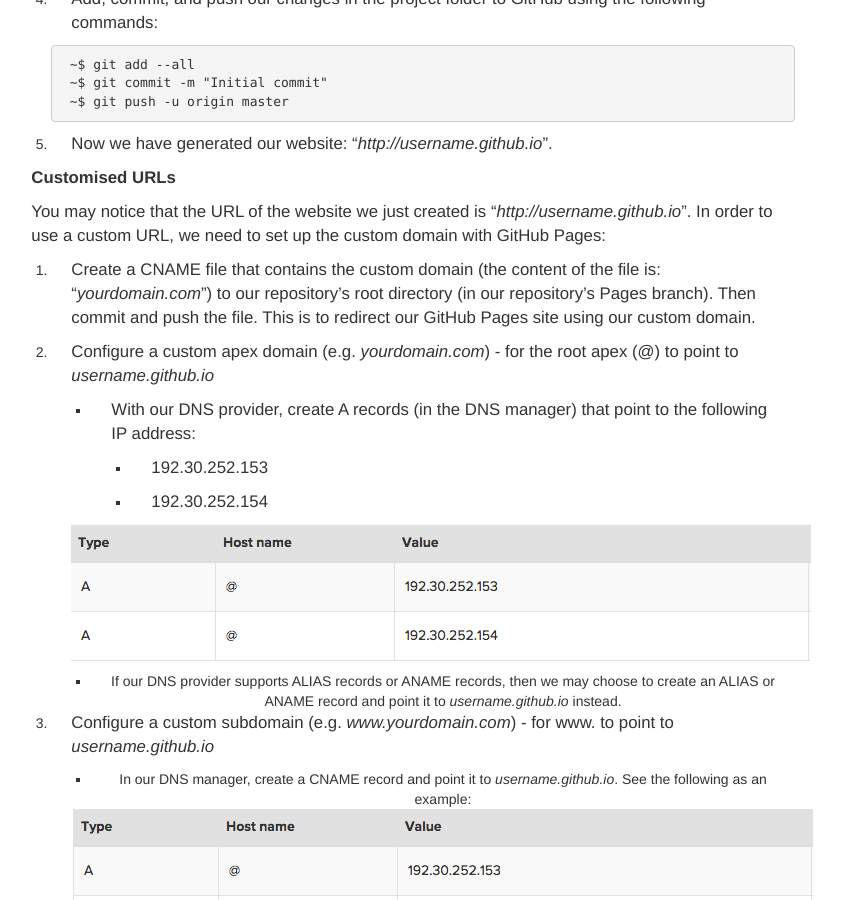
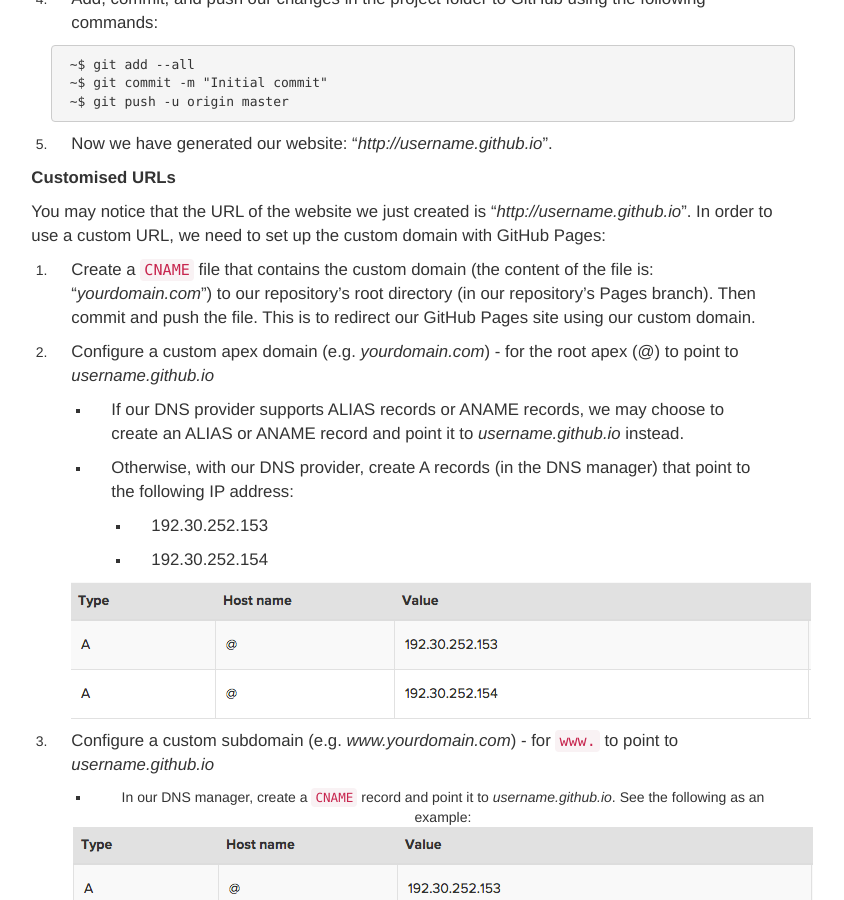
Before and after one commit to francesliang/francesliang.github.io, a Jekyll site: the page built from _posts/2015-09-07-the-development-of-this-blog-(I).md, in a window 1280 px wide and 900 px high, scrolled down 1400 px. Shown: the whole window, without its empty margins (257-1101 px from the left). Built offline with Jekyll 4.4.1, drawn with Linux system fonts in a browser that asks for light colours; nearby versions of some CDN libraries; comment, search, counter and statistics services are not loaded; some of the changed lines change nothing that is shown.

Commit message:
updated posts

````diff
--- a/_posts/2015-09-07-the-development-of-this-blog-(I).md
+++ b/_posts/2015-09-07-the-development-of-this-blog-(I).md
@@ -59,11 +59,13 @@ As the [instructions](https://pages.github.com/) mentioned on GitHub Pages, the
 
 You may notice that the URL of the website we just created is "*http://username.github.io*". In order to use a custom URL, we need to [set up the custom domain with GitHub Pages](https://help.github.com/articles/setting-up-a-custom-domain-with-github-pages/):
 
-1. Create a CNAME file that contains the custom domain (the content of the file is: "*yourdomain.com*") to our repository's root directory (in our repository's Pages branch). Then commit and push the file. This is to redirect our GitHub Pages site using our custom domain.
+1. Create a ```CNAME``` file that contains the custom domain (the content of the file is: "*yourdomain.com*") to our repository's root directory (in our repository's Pages branch). Then commit and push the file. This is to redirect our GitHub Pages site using our custom domain.
 
 2. Configure a custom apex domain (e.g. *yourdomain.com*) -  for the root apex (@) to point to *username.github.io*
 
-	+ With our DNS provider, create A records (in the DNS manager) that point to the following IP address:
+	* If our DNS provider supports ALIAS records or ANAME records,  we may choose to create an ALIAS or ANAME record and point it to *username.github.io* instead.
+
+	* Otherwise, with our DNS provider, create A records (in the DNS manager) that point to the following IP address:
 
 		- 192.30.252.153
 
@@ -71,12 +73,9 @@ You may notice that the URL of the website we just created is "*http://username.
 
 	![A record](../content/DNS_A_record.png)
 
-	+ If our DNS provider supports ALIAS records or ANAME records, then we may choose to create an ALIAS or ANAME record and point it to *username.github.io* instead.
+3. Configure a custom subdomain (e.g. *www.yourdomain.com*) - for `www.` to point to *username.github.io*
 
-3. Configure a custom subdomain (e.g. *www.yourdomain.com*) - for www. to point to *username.github.io*
-
-	+ In our DNS manager, create a CNAME record and point it to *username.github.io*. See the following as an example:
-
+    * In our DNS manager, create a ```CNAME``` record and point it to *username.github.io*. See the following as an example:
 
 	![CNAME record](../content/DNS_config.png)
 
````
Also changed, not shown: 1 other file.
